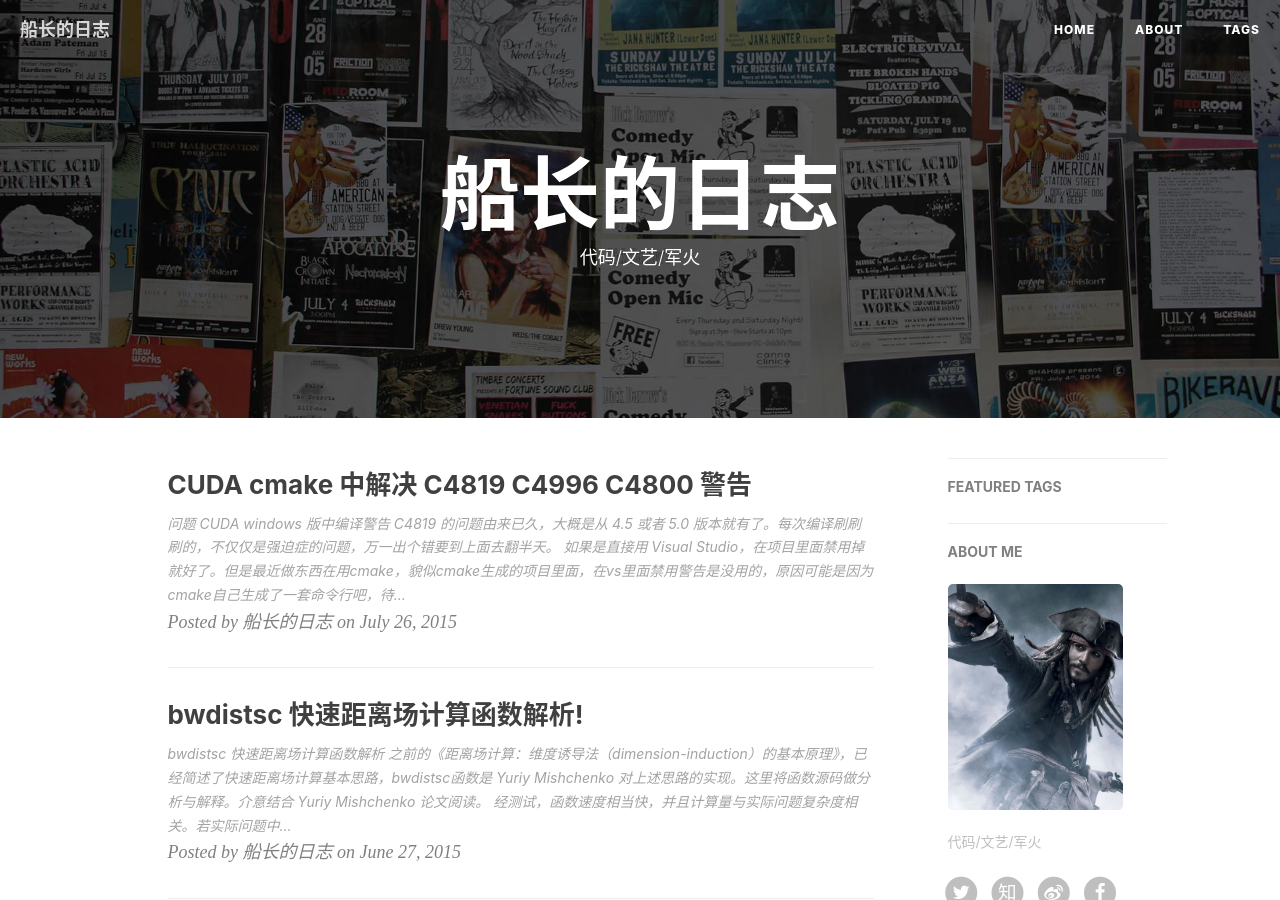
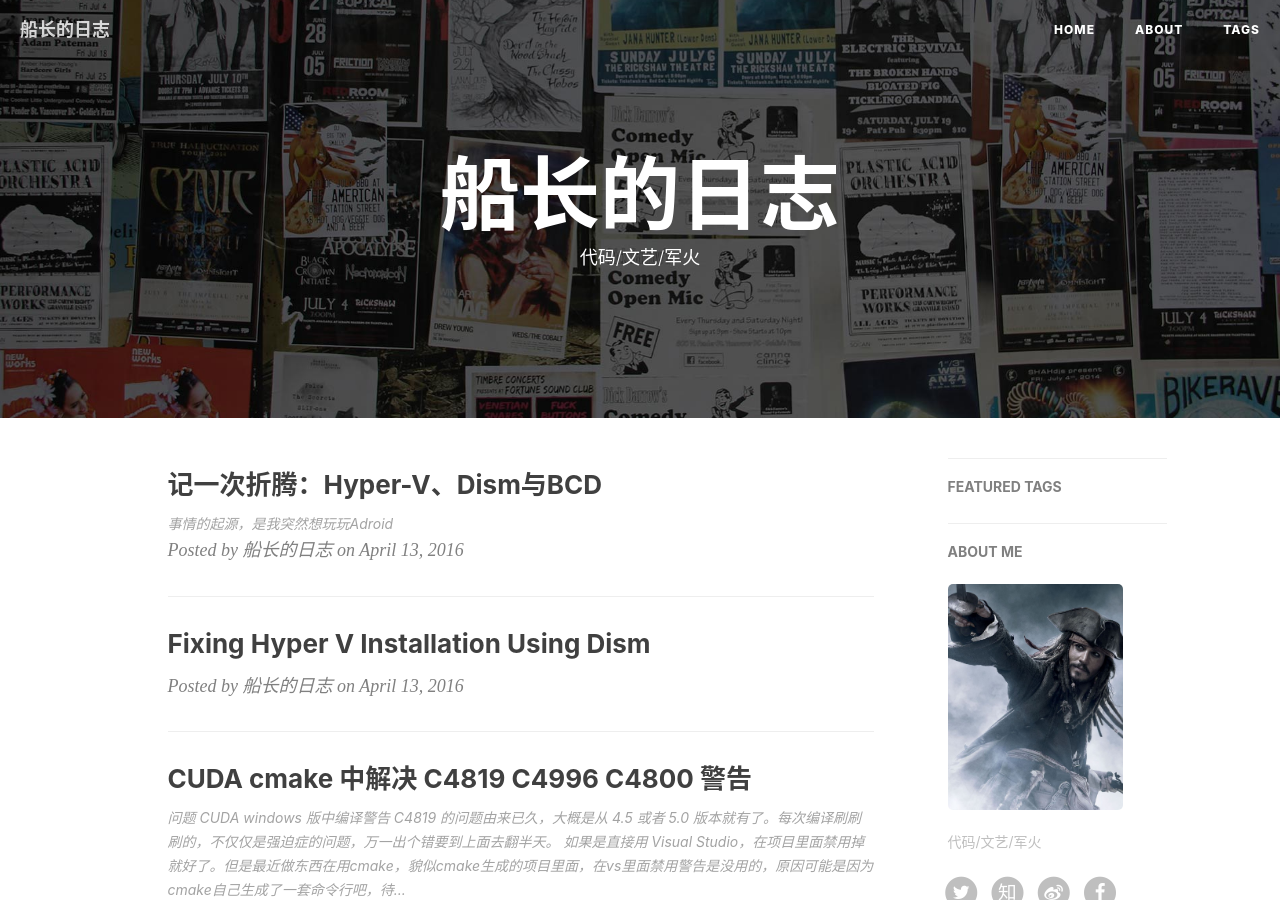
Before and after one commit to metorm/metorm.github.io, a Jekyll site: the page built from index.html, in a window 1280 px wide and 900 px high. Built offline with Jekyll 4.4.1, drawn with Linux system fonts in a browser that asks for light colours; nearby versions of some CDN libraries; the list of posts is cut into pages by our own code; comment, search, counter and statistics services are not loaded.

Commit message:
Test tag system
And added a new post

```diff
--- a/_posts/2015-6-27-about-bwdistsc-function.markdown
+++ b/_posts/2015-6-27-about-bwdistsc-function.markdown
@@ -2,7 +2,7 @@
 layout: post
 title:  "bwdistsc 快速距离场计算函数解析!"
 date:   2015-6-27 22:04:00
-category: code
+tags: [数学,距离场]
 ---
 
 # bwdistsc 快速距离场计算函数解析
--- a/_posts/2015-7-26-C4819-C4996-C4800-warning-in-CUDA.markdown
+++ b/_posts/2015-7-26-C4819-C4996-C4800-warning-in-CUDA.markdown
@@ -2,7 +2,7 @@
 layout: post
 title:  "CUDA cmake 中解决 C4819 C4996 C4800 警告"
 date:   2015-7-26 10:55:54
-category: code
+tags: [CUDA,VisualStudio,Cmake]
 ---
 
 # 问题
--- /dev/null
+++ b/_posts/2016-04-13-Fixing-Hyper-V-installation-using-dism.md
@@ -0,0 +1,8 @@
+---
+layout: post
+title:  "记一次折腾：Hyper-V、Dism与BCD"
+date:   2016-04-13 18:19:44
+tags: [折腾,虚拟化,Hyper-V,Windows]
+---
+
+# 事情的起源，是我突然想玩玩Adroid
```
Also changed, not shown: _posts/2016-04-13-Fixing-Hyper-V-installation-using-dism.markdown (added).
